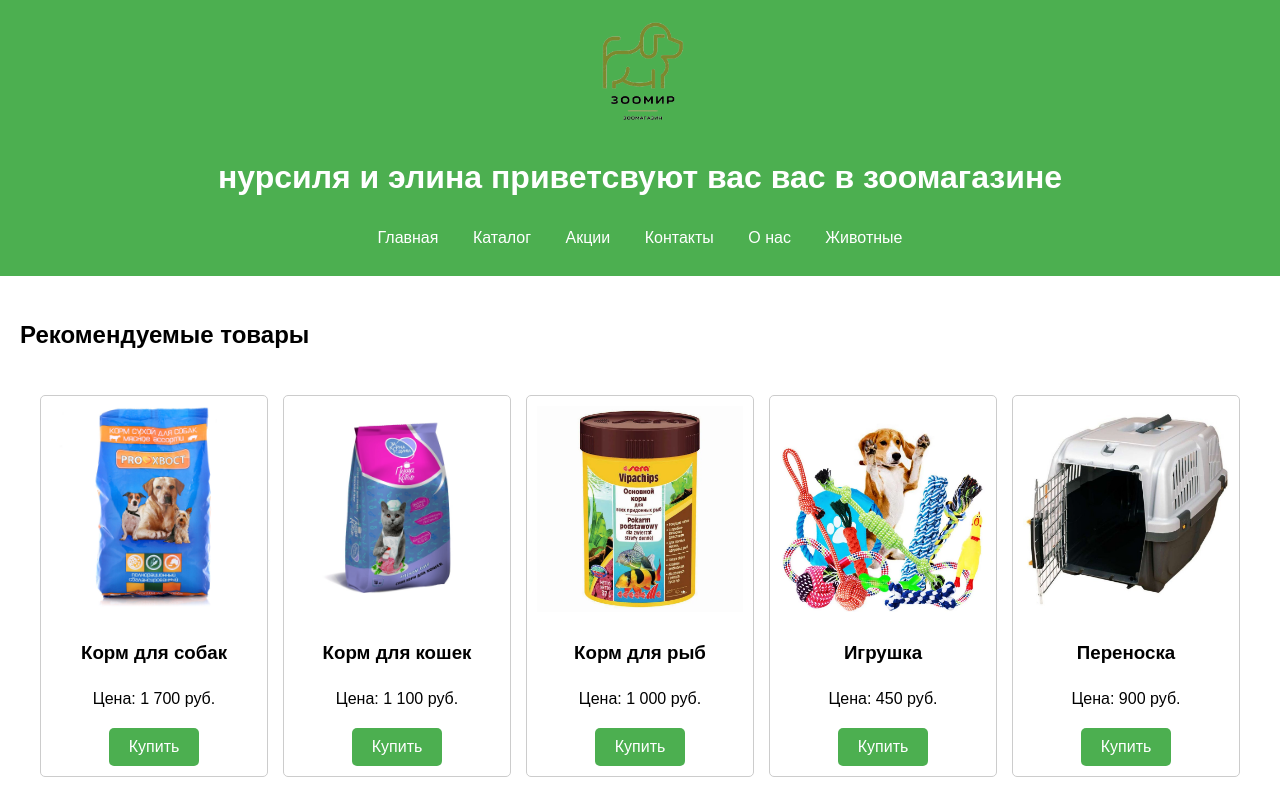
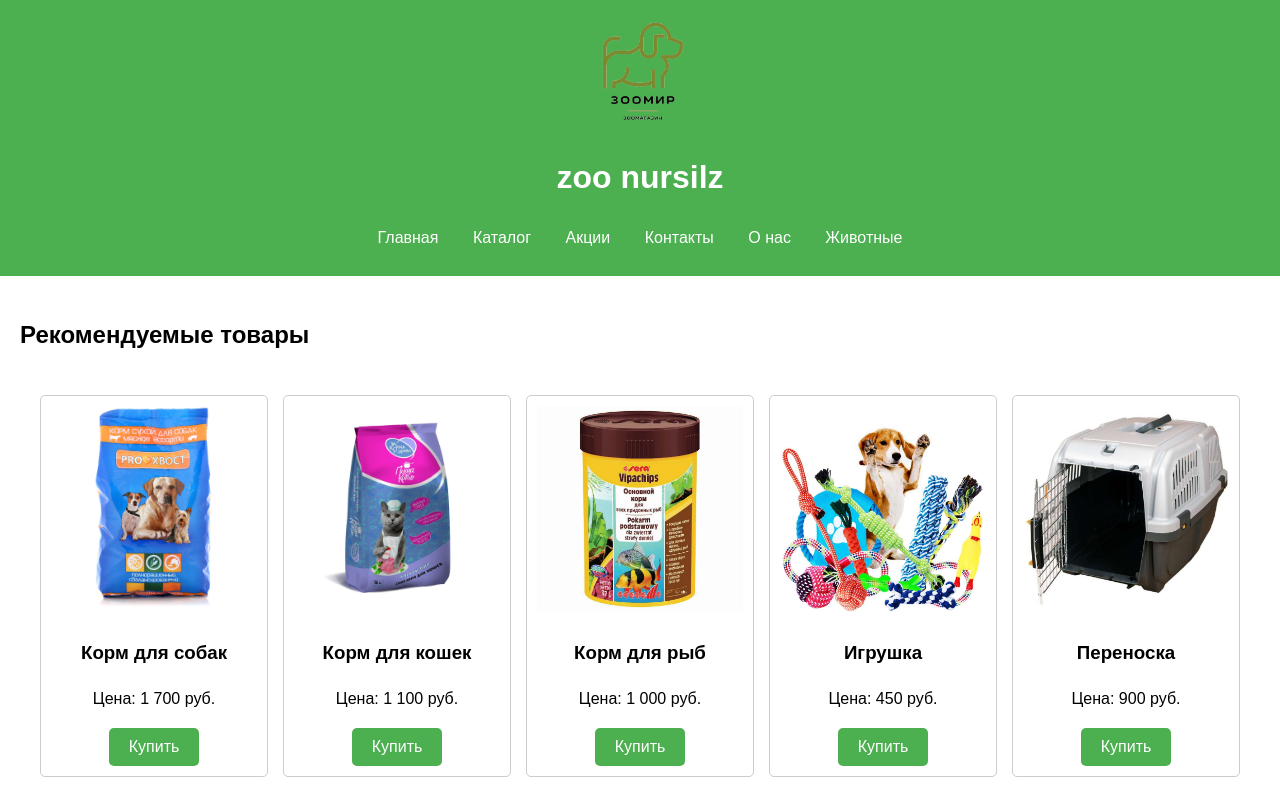
Before and after one commit to Khlopec/web, a plain HTML site: page index.html in a window 1280 px wide. Shown: the top 789 px of the page. Drawn offline with Linux system fonts and the light colour scheme.

Commit message:
Update index.html

```diff
--- a/index.html
+++ b/index.html
@@ -11,7 +11,7 @@
 <body>
     <header>
         <img src="img/photo_5244564276176348893_x.png" alt="Логотип Онлайн Зоомагазина" class="logo">
-        <h1>нурсиля и элина приветсвуют вас вас в зоомагазине </h1>
+        <h1>zoo nursilz</h1>
         <nav>
             <ul>
                 <li><a href="index.html">Главная</a></li>
```
